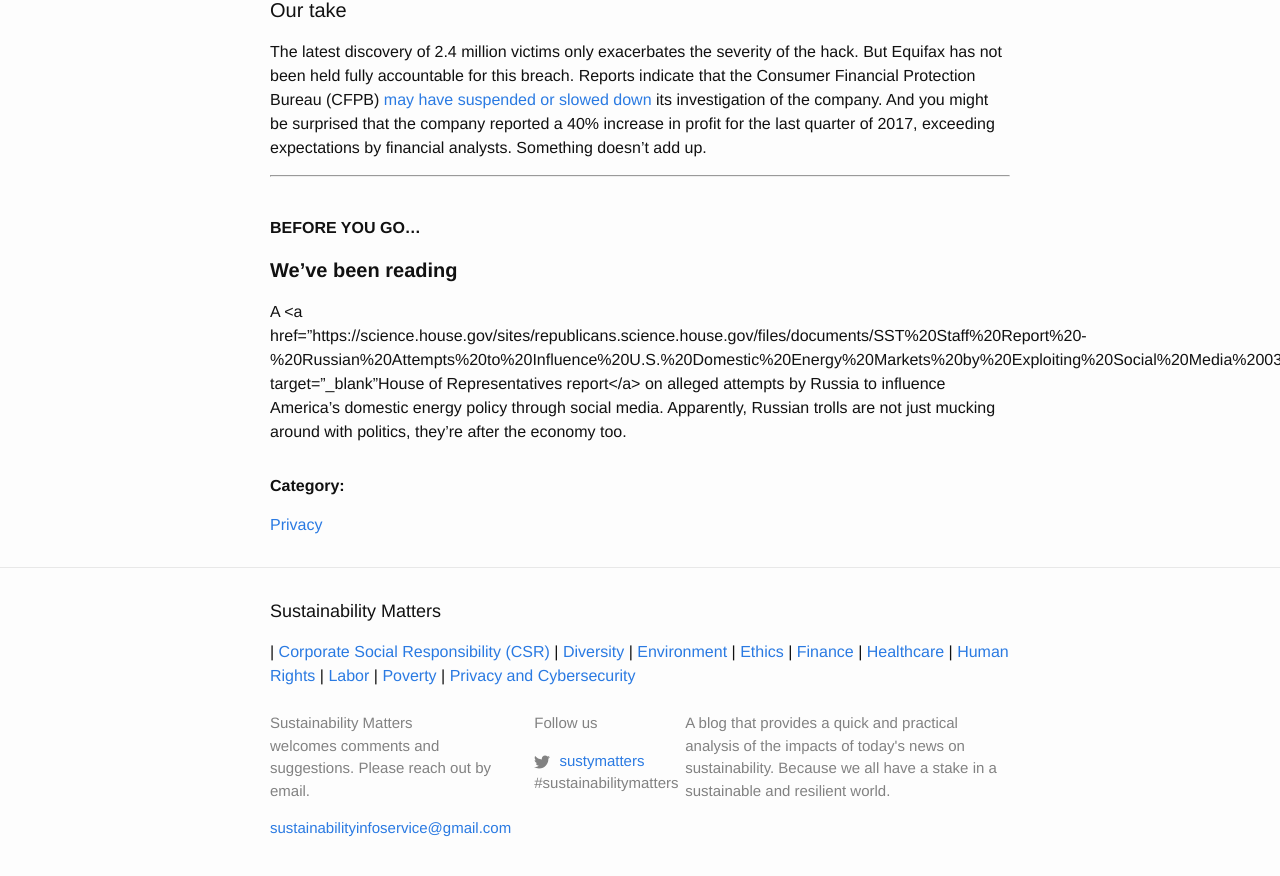
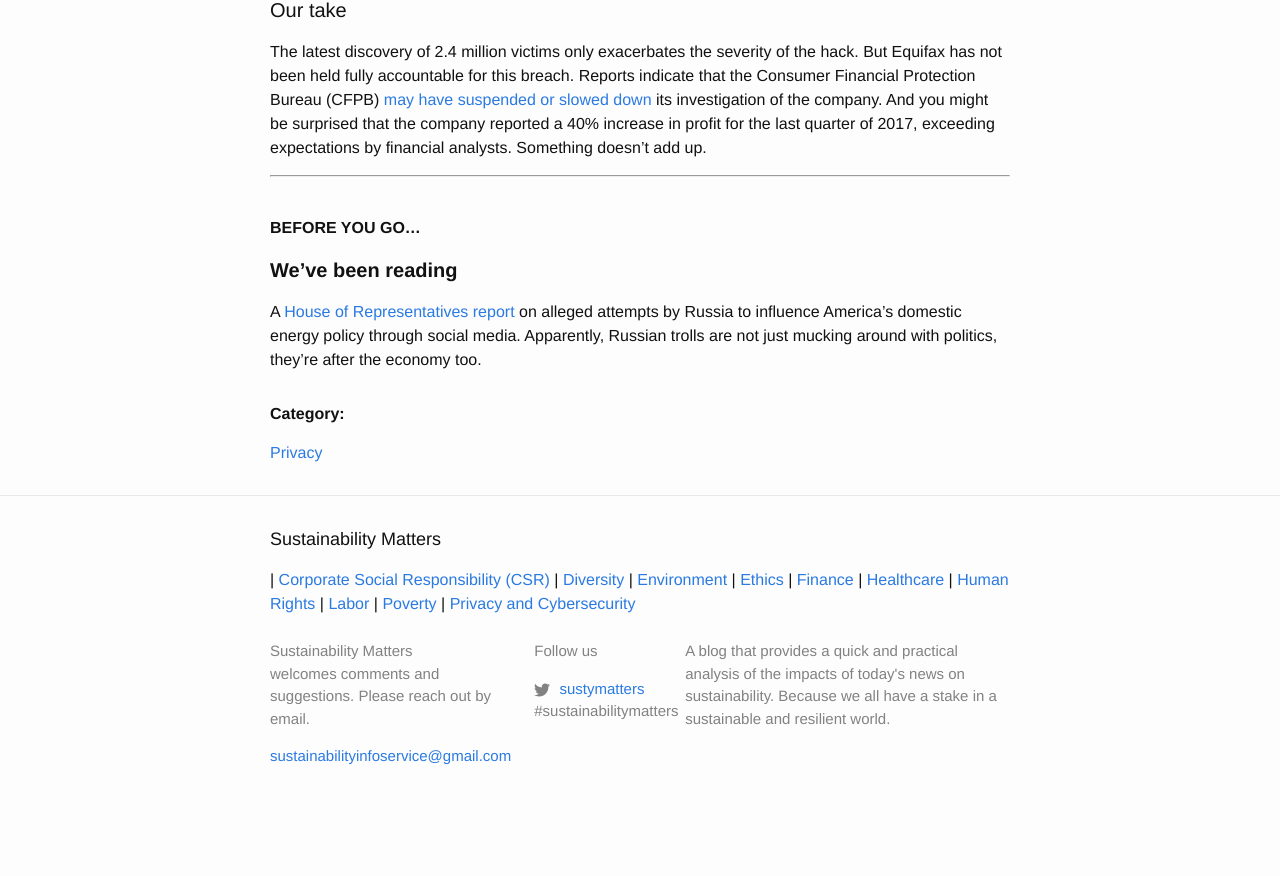
Before and after one commit to Sparkleleuk/Sustainability_Matters, a Jekyll site: the page built from _posts/2018-03-01-equifax.markdown, in a window 1280 px wide and 900 px high, scrolled down 855 px. Shown: the top 876 px of the window. Built offline with Jekyll 4.4.1, drawn with Linux system fonts in a browser that asks for light colours; after the commit the page ends 1683 px from its top, so only the background shows below that.

Commit message:
fix post

```diff
--- a/_posts/2018-03-01-equifax.markdown
+++ b/_posts/2018-03-01-equifax.markdown
@@ -29,4 +29,4 @@ The latest discovery of 2.4 million victims only exacerbates the severity of the
 
 #### **We've been reading**
 
-A <a href="https://science.house.gov/sites/republicans.science.house.gov/files/documents/SST%20Staff%20Report%20-%20Russian%20Attempts%20to%20Influence%20U.S.%20Domestic%20Energy%20Markets%20by%20Exploiting%20Social%20Media%2003.01.18.pdf" target="_blank"House of Representatives report</a> on alleged attempts by Russia to influence America's domestic energy policy through social media. Apparently, Russian trolls are not just mucking around with politics, they're after the economy too.
+A <a href="https://science.house.gov/sites/republicans.science.house.gov/files/documents/SST%20Staff%20Report%20-%20Russian%20Attempts%20to%20Influence%20U.S.%20Domestic%20Energy%20Markets%20by%20Exploiting%20Social%20Media%2003.01.18.pdf" target="_blank">House of Representatives report</a> on alleged attempts by Russia to influence America's domestic energy policy through social media. Apparently, Russian trolls are not just mucking around with politics, they're after the economy too.
```
